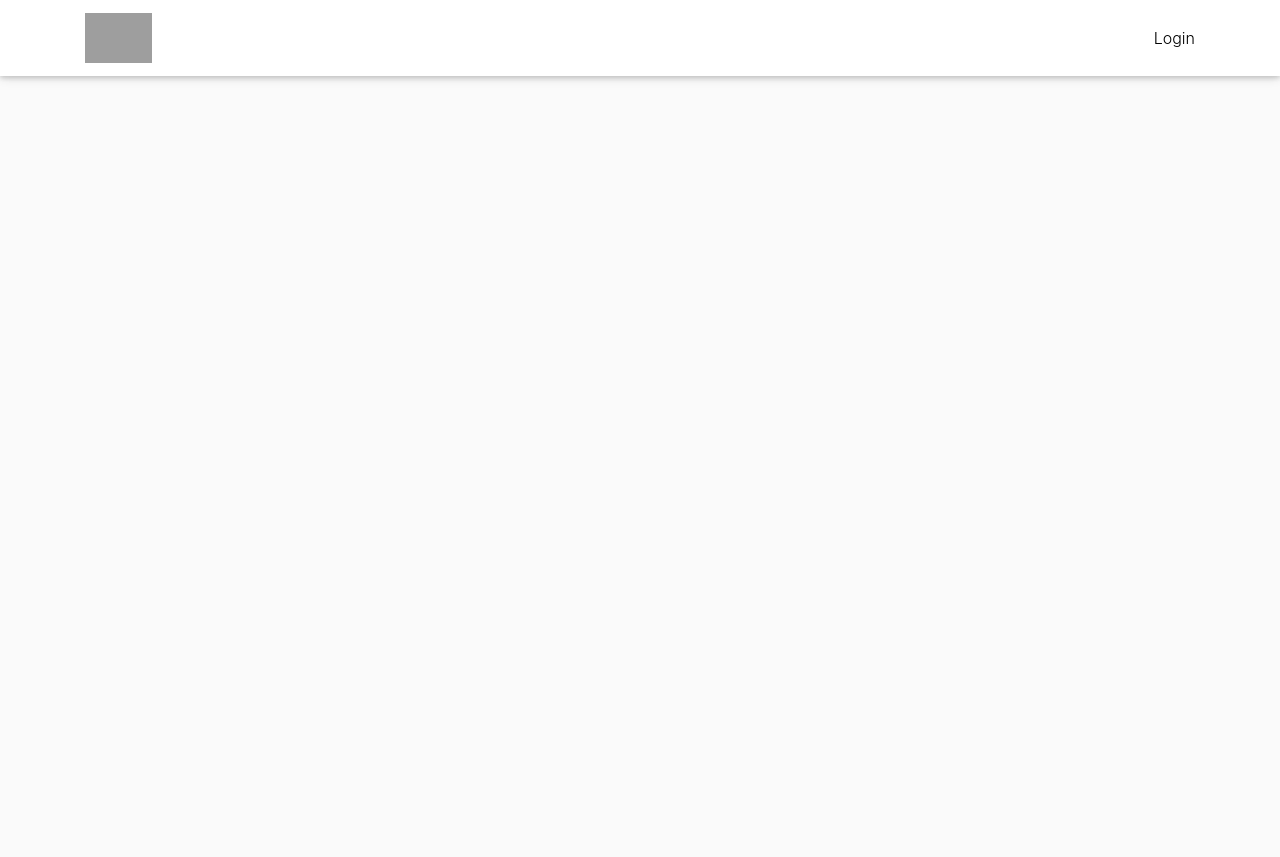
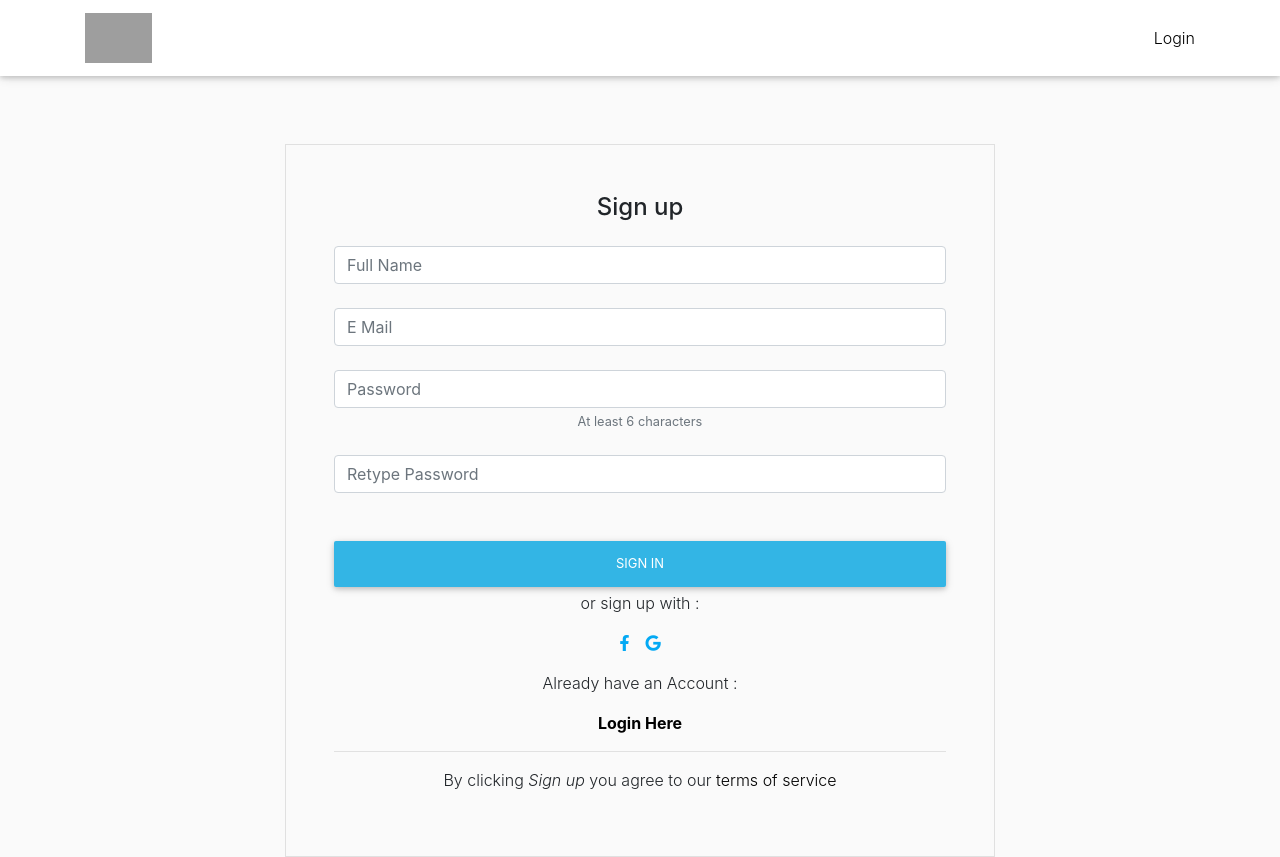
Before and after one commit to absurdengineer/instagram-copy, a React (Create React App) app: page /signup in a window 1280 px wide. Before the commit the page ends 800 px from the top, so only its background shows below. Built offline with nearby package versions, Linux system fonts and the light colour scheme; no server answers; grey boxes are pictures that could not be loaded.

Commit message:
Done User sign up using Email and Details

```diff
--- a/src/App.js
+++ b/src/App.js
@@ -35,13 +35,13 @@ class App extends React.Component {
   }
 
   render(){
-    console.log(this.state.currentUser)
     return (
     <BrowserRouter>
       <Header currentUser={this.state.currentUser} />
       <Switch>
-        <Route currentUser={this.state.currentUser} exact path='/' component={HomePage} />
-        <Route currentUser={this.state.currentUser} exact path='/login' component={LoginPage} />
+        <Route exact path='/' component={() => <HomePage currentUser={this.state.currentUser} />} />
+        <Route exact path='/login' component={() => <LoginPage currentUser={this.state.currentUser} />} />
+        <Route exact path='/signup' component={() => <LoginPage currentUser={this.state.currentUser} signUp={true} />} />
         <Route exact path='/profile/:uname' component={Profile} />
       </Switch>
     </BrowserRouter>
--- a/src/components/avatar/avatar.components.jsx
+++ b/src/components/avatar/avatar.components.jsx
@@ -1,15 +1,16 @@
 import React from 'react';
+import { Link } from 'react-router-dom';
 
 const Avatar = (props) => {
     return (
         <div className="nav-item avatar p-3">
-            <a className="nav-link d-inline" href="/">
+            <Link className="nav-link d-inline" to="/">
             <img src={`${props.imageUrl}`} className="rounded-circle z-depth-0 border"
                 alt="avatar" height={`${props.height}`} />
-            </a>
-            <a className="nav-link p-2 d-inline font-weight-bold" href={`/profile/${props.uname}`}>
+            </Link>
+            <Link className="nav-link p-2 d-inline font-weight-bold" to={`/profile/${props.uname}`}>
                 <span>{props.uname}</span>
-            </a>
+            </Link>
         </div>
      );
 }
--- a/src/components/header/header.components.jsx
+++ b/src/components/header/header.components.jsx
@@ -7,9 +7,9 @@ const Header = ({currentUser}) => {
     return (
         <nav className="navbar navbar-dark bg-white fixed-top ">
             <div className="container">
-                <a href="/" className="navbar-brand"  >
+                <Link to="/" className="navbar-brand"  >
                     <img src="https://1000logos.net/wp-content/uploads/2017/02/instagram-logo.jpg" style={{margin:0,padding:0}} height="50" alt="mdb logo" />
-                </a>
+                </Link>
                 { currentUser ? <div>Signed in as <span className="font-weight-bold">{currentUser.displayName}</span> <span className="btn btn-sm morpheus-den-gradient" style={{cursor:"pointer"}} onClick={() => auth.signOut()}>Logout</span></div> : <Link to="/login" style={{cursor:"pointer"}}>Login</Link>}
             </div>
         </nav>
--- /dev/null
+++ b/src/components/inputbox/inputbox.components.jsx
@@ -0,0 +1,11 @@
+import React from 'react';
+const InputBox = ({handleChange, ...otherProps}) => {
+    return (
+        <input
+            onChange = {handleChange}
+            {...otherProps }
+        />
+     );
+}
+
+export default InputBox;
--- a/src/components/login-card/login-card.components.jsx
+++ b/src/components/login-card/login-card.components.jsx
@@ -1,4 +1,5 @@
 import React from 'react'
+import {Link} from 'react-router-dom'
 import logo from '../../assets/logo.png'
 import {signInWithGoogle, signInWithFacebook} from '../../firebase/firebase.utils.js'
 
@@ -23,6 +24,7 @@ class LoginCard extends React.Component {
             <div className="pt-2">
                 <button type="button" className="btn btn-red waves-effect" onClick={signInWithGoogle}>Sign in with <i className="fab fa-google"></i></button>
                 <button type="button" className="btn btn-blue waves-effect" onClick={signInWithFacebook}>Sign in with <i className="fab fa-facebook"></i></button>
+                <p className="mt-3">Create New Account <Link to='/signup' className="font-weight-bold">Sign Up</Link> here.</p>
             </div>
 
         </div>
--- a/src/components/post-container/post-container.components.jsx
+++ b/src/components/post-container/post-container.components.jsx
@@ -3,8 +3,8 @@ import Avatar from '../avatar/avatar.components'
 import Post from "../post/post.components"
 import posts from "../../assets/posts"
 
-const PostContainer = () => {
-
+const PostContainer = ({currentUser}) => {
+    console.log(currentUser)
     return (
         <div className="container mt-5 pt-3">
             <div className="row">
--- /dev/null
+++ b/src/components/signup-form/signup-form.components.jsx
@@ -0,0 +1,116 @@
+import React from 'react';
+import { Link } from 'react-router-dom';
+import { auth, createUserProfileDocument, signInWithFacebook, signInWithGoogle } from '../../firebase/firebase.utils';
+import InputBox from '../inputbox/inputbox.components';
+
+class SignUpForm extends React.Component {
+    state = {
+        displayName : '',
+        email : '',
+        password : '',
+        confirmPassword : '',
+     }
+
+    handleChange = (event) => {
+        const {name, value} = event.target
+        this.setState({[name] : value})
+    }
+    handleSubmit = async event => {
+        event.preventDefault()
+        const {displayName, email, password, confirmPassword} = this.state
+        if(password !== confirmPassword) return alert("password doesn't match.")
+        try {
+            const {user} = await auth.createUserWithEmailAndPassword(email, password)
+            await createUserProfileDocument(user, {displayName})
+            this.setState({
+                displayName : '',
+                email : '',
+                password : '',
+                confirmPassword : '',
+            })
+        }catch(error){
+            console.error(`Unable to Create User : ${error}`)
+        }
+    }
+
+    render() {
+        const {displayName, email, password, confirmPassword} = this.state
+        return (
+        <form className="mt-5 text-center border border-light p-5" onSubmit={this.handleSubmit}>
+            <p className="h4 mb-4">Sign up</p>
+
+            <div className="form-row mb-4">
+                <div className="col">
+                    <InputBox
+                        name="displayName"
+                        type="text"
+                        className="form-control"
+                        placeholder="Full Name"
+                        value = {displayName}
+                        handleChange = {this.handleChange}
+                        required
+                    />
+                </div>
+            </div>
+
+
+            <InputBox
+                type="email"
+                name="email"
+                className="form-control mb-4"
+                placeholder="E Mail"
+                value = {email}
+                handleChange = {this.handleChange}
+                required
+            />
+
+
+            <InputBox
+                type="password"
+                name="password"
+                className="form-control"
+                placeholder="Password"
+                value = {password}
+                handleChange = {this.handleChange}
+                required
+            />
+            <small id="defaultRegisterFormPasswordHelpBlock" className="form-text text-muted mb-4">
+                At least 6 characters
+            </small>
+
+            <InputBox
+                type="password"
+                name="confirmPassword"
+                className="form-control mb-4"
+                placeholder="Retype Password"
+                value = {confirmPassword}
+                handleChange = {this.handleChange}
+                required
+            />
+
+
+            <button className="btn btn-info btn-block" type="submit">Sign in</button>
+
+
+            <p className="mt-1">or sign up with : </p>
+
+            <span onClick={signInWithFacebook} className="mx-2" role="button"><i className="fab fa-facebook-f light-blue-text"></i></span>
+            <span onClick={signInWithGoogle} className="mx-2" role="button"><i className="fab fa-google light-blue-text"></i></span>
+
+            <p className="mt-3">Already have an Account : </p>
+
+            <Link to="/login" className="font-weight-bold" role="button">Login Here</Link>
+
+            <hr />
+
+            <p>By clicking
+                <em> Sign up </em> you agree to our
+                <a href="/" target="_blank"> terms of service </a>
+            </p>
+
+        </form>
+     );
+    }
+}
+
+export default SignUpForm;
--- a/src/firebase/firebase.utils.js
+++ b/src/firebase/firebase.utils.js
@@ -26,7 +26,7 @@ export const createUserProfileDocument = async (userAuth, additionalData) => {
     const snapShot = await userRef.get()
 
     if(!snapShot.exists){
-        const {displayName,email} = userAuth
+        let {displayName,email} = userAuth
         const createdAt = new Date()
         try{
             await userRef.set({
--- a/src/pages/homepage/homepage.components.jsx
+++ b/src/pages/homepage/homepage.components.jsx
@@ -1,10 +1,11 @@
 import React from 'react'
 import PostContainer from '../../components/post-container/post-container.components';
 
-const HomePage = () => {
+const HomePage = ({currentUser}) => {
+    console.log(currentUser)
     return (
         <div>
-            <PostContainer />
+            <PostContainer currentUser={currentUser} />
         </div>
      );
 }
--- a/src/pages/login/login.components.jsx
+++ b/src/pages/login/login.components.jsx
@@ -1,18 +1,27 @@
 import React from 'react'
 import loginImage from '../../assets/login.png'
 import LoginCard from '../../components/login-card/login-card.components';
+import SignUpForm from '../../components/signup-form/signup-form.components';
 
 const LoginPage = props => {
     return (
         <div className="container mt-5 pt-md-5 ">
+        {!props.signUp ?
             <div className="row">
+
                 <div className="col-md-6 text-right">
                     <img src={loginImage} alt=""/>
                 </div>
                 <div className="col-md-6 p-5 mt-5">
                     <LoginCard />
                 </div>
+
             </div>
+            :
+            <div className="offset-md-2 col-md-8">
+                <SignUpForm />
+            </div>
+        }
         </div>
      );
 }
```
Also changed, not shown: 1 other file (tests, documents, lock files or other folders).
